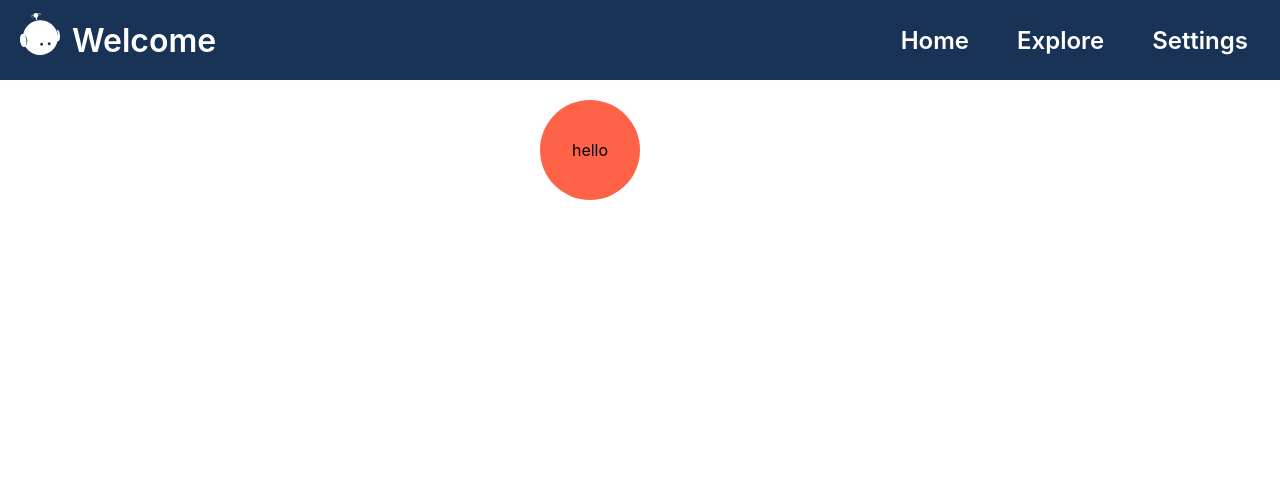
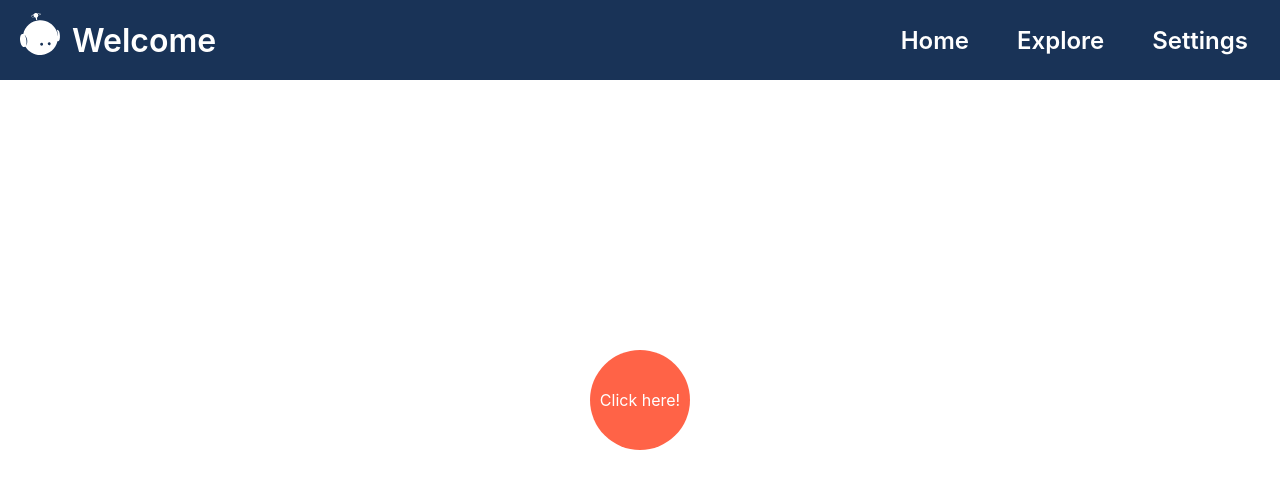
Before and after one commit to HubCreator/nextjs_project_proto, a Next.js app: page /firstScreen in a window 1280 px wide. Shown: the top 488 px of the page. Built offline with nearby package versions, Linux system fonts and the light colour scheme.

Commit message:
Modified position and font color of trigger button

```diff
--- a/src/components/Modal.js
+++ b/src/components/Modal.js
@@ -57,13 +57,11 @@ const Modal = () => {
     <>
       <div
         className={modalTrigger ? "modal-trigger active" : "modal-trigger"}
-        onClick={() => {
-          console.log("clicked");
-          setModalTrigger((prev) => !prev);
-        }}
+        onClick={() => setModalTrigger((prev) => !prev)}
       >
-        hello
+        Click here!
       </div>
+
       <div className={modalTrigger ? "modal-toggle active" : "modal-toggle"}>
         <div className={signStatus ? "modal-screen" : "modal-screen active"}>
           <div className="modal-container">
@@ -155,10 +153,10 @@ const Modal = () => {
                 <div className="rightForm__content rightForm__notice">
                   Notice!!
                 </div>
-                <div className="rightForm__content rightForm__info">
+                <p className="rightForm__content rightForm__info">
                   Your work will be uploaded on dashboard. Make sure it's okay
                   to be public.
-                </div>
+                </p>
                 <div className="rightForm__content rightForm__btns">
                   <button
                     className="rightForm__btn go-back-btn"
--- a/styles/Modal.scss
+++ b/styles/Modal.scss
@@ -1,6 +1,21 @@
 @import "./Modal_leftBox.scss";
 @import "./Modal_leftForm.scss";
 @import "./Modal_rightForm.scss";
+
+.modal-trigger {
+  position: absolute;
+  inset: 0;
+  margin: auto;
+  display: flex;
+  justify-content: center;
+  align-items: center;
+  border-radius: 50%;
+  width: 100px;
+  height: 100px;
+  background-color: tomato;
+  z-index: 999;
+  color: white;
+}
 
 .modal-screen {
   display: flex;
@@ -18,20 +33,6 @@
 
 .modal-screen.active {
   background-color: #f43648;
-}
-
-.modal-trigger {
-  position: absolute;
-  top: 100px;
-  left: calc(50% - 100px);
-  display: flex;
-  justify-content: center;
-  align-items: center;
-  border-radius: 50%;
-  width: 100px;
-  height: 100px;
-  background-color: tomato;
-  z-index: 999;
 }
 
 .modal-toggle {
```
